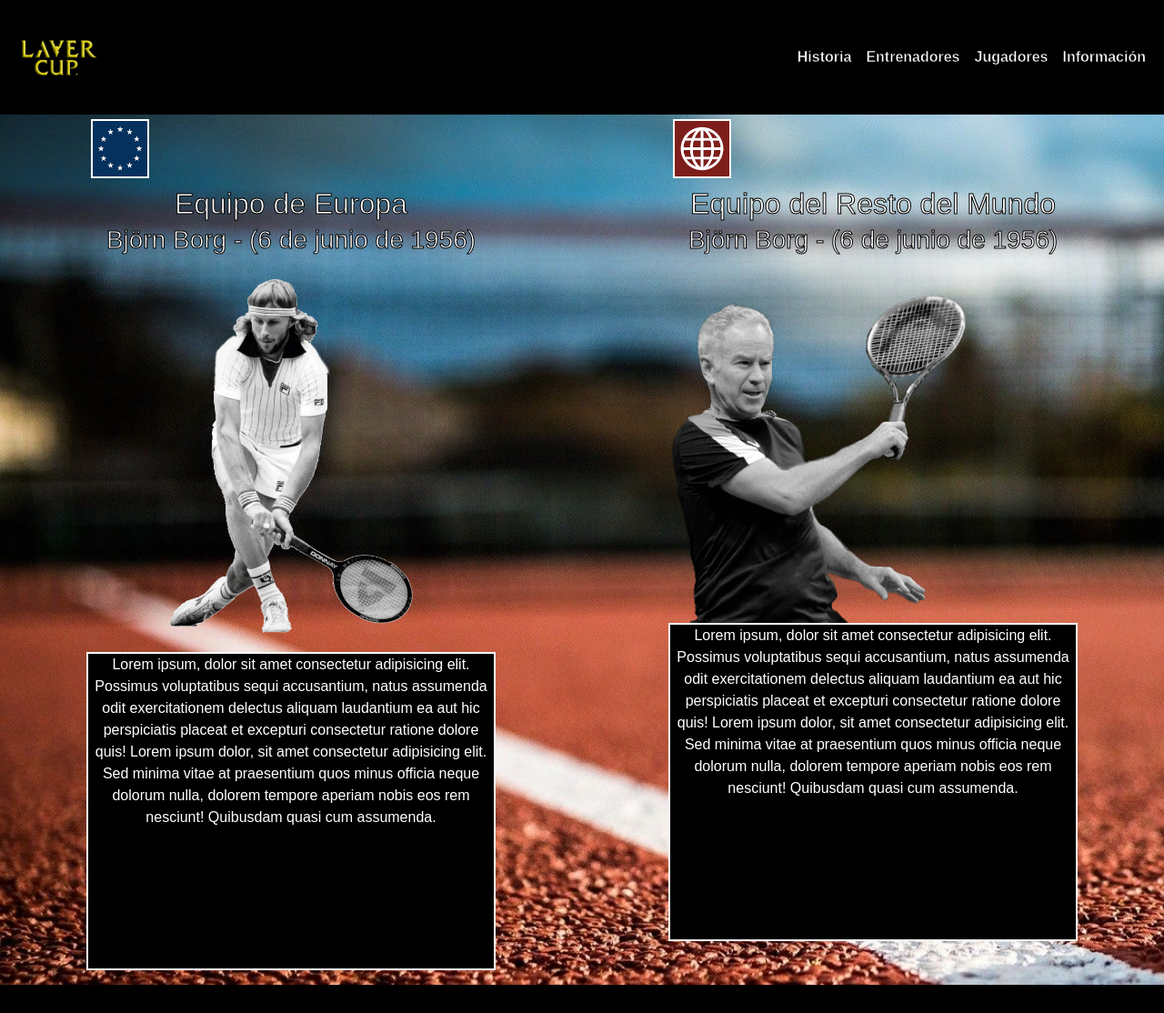
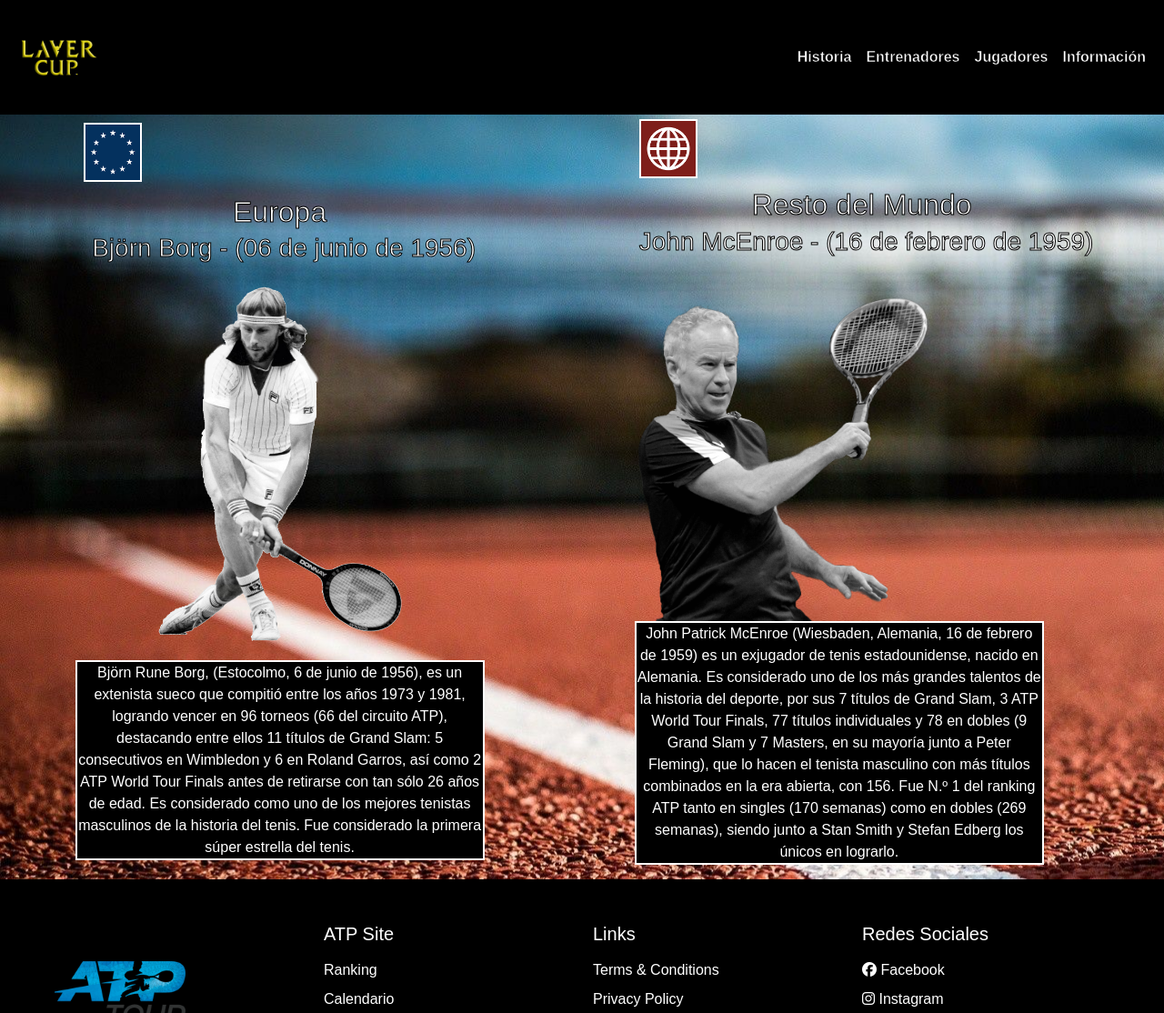
Before and after one commit to Nitsuga1995/PreEntrega2Frias, a plain HTML site: page pages/entrandores.html in a window 1280 px wide. Shown: the top 1114 px of the page at 91% size. Drawn offline with nearby package versions, Linux system fonts and the light colour scheme.

Commit message:
Contenido nuevo

```diff
--- a/pages/entrandores.html
+++ b/pages/entrandores.html
@@ -49,30 +49,29 @@
             <div>
                 <img src="../images/laverCupTeamEurope.png" alt="Entrenador Team Europa" class="logoEuropa">
                 <h2 id="Titulo">
-                    Equipo de Europa
+                    Europa
                 </h2>
                 <h3>
-                    Björn Borg - (6 de junio de 1956)
+                    Björn Borg - (06 de junio de 1956)
                 </h3>
                 <img src="../images/borg.png" alt="Björn Borg" class="borg">
                 <p class="Biografia-borg">
-                    Lorem ipsum, dolor sit amet consectetur adipisicing elit. Possimus voluptatibus sequi accusantium, natus assumenda odit exercitationem delectus aliquam laudantium ea aut hic perspiciatis placeat et excepturi consectetur ratione dolore quis!
-                    Lorem ipsum dolor, sit amet consectetur adipisicing elit. Sed minima vitae at praesentium quos minus officia neque dolorum nulla, dolorem tempore aperiam nobis eos rem nesciunt! Quibusdam quasi cum assumenda.
+                    Björn Rune Borg, (Estocolmo, 6 de junio de 1956), es un extenista sueco que compitió entre los años 1973 y 1981, logrando vencer en 96 torneos (66 del circuito ATP), destacando entre ellos 11 títulos de Grand Slam: 5 consecutivos en Wimbledon y 6 en Roland Garros, así como 2 ATP World Tour Finals antes de retirarse con tan sólo 26 años de edad.
+                    Es considerado como uno de los mejores tenistas masculinos de la historia del tenis. Fue considerado la primera súper estrella del tenis.
                 </p>
             </div>
         <!-- Entrenador Resto del mundo -->
             <div>
                 <img src="../Images/laverCupTeamRestOfWorld.png" alt="Entrenador Team Resto del Mundo" class="logoWorld">
                 <h2 id="Titulo">
-                    Equipo del Resto del Mundo
+                    Resto del Mundo
                 </h2>
                 <h3>
-                Björn Borg - (6 de junio de 1956)
+                John McEnroe - (16 de febrero de 1959)
                 </h3>
                 <img src="../Images/mcEnroe.png" alt="John Mc Enroe" class="mcEnroe">
                 <p class="Biografia-McEnroe">
-                Lorem ipsum, dolor sit amet consectetur adipisicing elit. Possimus voluptatibus sequi accusantium, natus assumenda odit exercitationem delectus aliquam laudantium ea aut hic perspiciatis placeat et excepturi consectetur ratione dolore quis!
-                Lorem ipsum dolor, sit amet consectetur adipisicing elit. Sed minima vitae at praesentium quos minus officia neque dolorum nulla, dolorem tempore aperiam nobis eos rem nesciunt! Quibusdam quasi cum assumenda.
+                    John Patrick McEnroe (Wiesbaden, Alemania, 16 de febrero de 1959) es un exjugador de tenis estadounidense, nacido en Alemania. Es considerado uno de los más grandes talentos de la historia del deporte, por sus 7 títulos de Grand Slam, 3 ATP World Tour Finals, 77 títulos individuales y 78 en dobles (9 Grand Slam y 7 Masters, en su mayoría junto a Peter Fleming), que lo hacen el tenista masculino con más títulos combinados en la era abierta, con 156. Fue N.º 1 del ranking ATP tanto en singles (170 semanas) como en dobles (269 semanas), siendo junto a Stan Smith y Stefan Edberg los únicos en lograrlo.
                 </p>
             </div>
     </main>
--- a/style.css
+++ b/style.css
@@ -299,8 +299,6 @@
     max-height: 450px;
 }
 
-
-
 /* Entrenadores */
 
 .Brand-container3 {
@@ -314,7 +312,7 @@
     max-width: 65px;
     max-height: 65px;
     border: 2px solid white;
-    margin: 1%;
+    margin: 2%;
 }
 
 .logoWorld {
@@ -330,6 +328,7 @@
     color: white;
     -webkit-text-stroke: 1px black;
     margin: 1%;
+    width: 100%;
     display: flex;
     flex-direction: column;
     align-items: center;
@@ -346,12 +345,11 @@
     width: auto;
     height: auto;
     max-width: 450px;
-    max-height: 400px;
+    max-height: 395px;
 }
 
 .Biografia-borg {
     width: 450px;
-    height: 350px;
     background: black;
     color: white;
     border: 2px solid white;
@@ -361,7 +359,6 @@
 
 .Biografia-McEnroe {
     width: 450px;
-    height: 350px;
     background: black;
     color: white;
     border: 2px solid white;
```
Also changed, not shown: index.html (+1 -1 lines).
